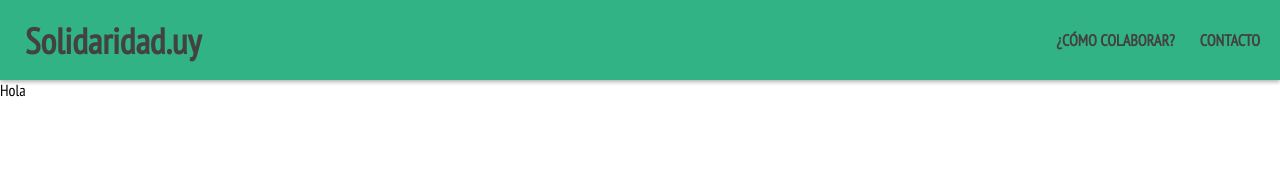
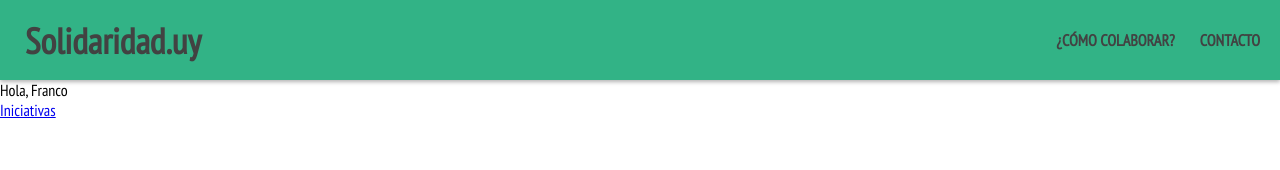
Before and after one commit to martinsd94/solidaridaduy-react, a React (Create React App) app: page /admin in a window 1280 px wide. Shown: the top 170 px of the page. Built offline with nearby package versions, Linux system fonts and the light colour scheme; sample sign-in values are in the browser's storage.

Commit message:
Authentication working

```diff
--- a/src/App.js
+++ b/src/App.js
@@ -17,20 +17,19 @@ import CollaborateView   from './views/CollaborateView';
 import HomeView          from './views/HomeView';
 import InitiativeView    from './views/InitiativeView';
 import SearchResultsView from './views/SearchResultsView';
-import AdminLoginView	 from './views/AdminLoginView';
+import AdminLoginView	 	   from './views/AdminLoginView';
+import AdminControlPanelView   from './views/AdminControlPanelView';
+import AdminInitiativeListView from './views/AdminInitiativeListView';
 
 /* Other components */
 import PageHeader from './components/PageHeader';
+import PageFooter from './components/PageFooter';
 
 /* Styles */
 import './main.scss';
 
 //
 //
-
-/*const resetScroll = () => {
-	window.scrollTo({ top: 0, behavior: 'smooth' });
-}*/
 
 const App = () => {
 
@@ -43,6 +42,8 @@ const App = () => {
   		setAuthTokens(data);
   	}
 
+  	// TODO: Add token EXPIRATION
+
 	return (
 		<AuthContext.Provider value={{ authTokens, setAuthTokens: setTokens }}>
 			<Router>
@@ -54,7 +55,8 @@ const App = () => {
 					<Route path="/search-results" component={SearchResultsView} />
 					<Route path="/initiative/:id" component={InitiativeView} />
 					<Route path="/admin-login"	  component={AdminLoginView} />
-					<PrivateRoute path='/admin'   component={AdminHome} />
+					<PrivateRoute exact={true} path='/admin' component={AdminControlPanelView} />
+					<PrivateRoute path='/admin/initiatives'  component={AdminInitiativeListView} />
 				</Switch>
 				<PageFooter />
 			</Router>
@@ -62,24 +64,4 @@ const App = () => {
 	);
 }
 
-const AdminHome = () => {
-	return <div>Hola</div>;
-}
-
-const PageFooter = () => {
-	return (
-		<footer className='main-footer'>
-			<div className='social-links'>
-				<a href='https://www.facebook.com/solidaridadUY/'><FaFacebook /></a>
-				<a href='https://www.instagram.com/solidaridadUY/'><FaInstagram /></a>
-				<a href='https://twitter.com/SolidaridadUY'><FaTwitter /></a>
-			</div>
-			<div className='info'>
-				<p>Facultad de Ingeniería, 2020</p>
-				<Link to='/admin-login'>Admin login</Link>
-			</div>
-		</footer>
-	);
-}
-
 export default App;
--- a/src/PrivateRoute.js
+++ b/src/PrivateRoute.js
@@ -10,13 +10,14 @@ const PrivateRoute = ({ component: Component, ...rest }) => {
 	return (
 		<Route
 			{...rest}
-			render={props =>
-				authTokens ? (
-					<Component {...props} />
-				) : (
-					<Redirect to='/admin-login' />
-				)
-			}
+			render={(props) => {
+				if(authTokens) {
+					return <Component {...props} />
+				}
+				else {
+					return <Redirect to='/admin-login' />
+				}
+			}}
 		/>
 	);
 }
--- /dev/null
+++ b/src/components/PageFooter.js
@@ -0,0 +1,23 @@
+import React from 'react';
+import { Link } from 'react-router-dom';
+import { FaFacebook, FaInstagram, FaTwitter } from 'react-icons/fa';
+
+import '../main.scss';
+
+const PageFooter = () => {
+	return (
+		<footer className='main-footer'>
+			<div className='social-links'>
+				<a href='https://www.facebook.com/solidaridadUY/'><FaFacebook /></a>
+				<a href='https://www.instagram.com/solidaridadUY/'><FaInstagram /></a>
+				<a href='https://twitter.com/SolidaridadUY'><FaTwitter /></a>
+			</div>
+			<div className='info'>
+				<p>Facultad de Ingeniería, 2020</p>
+				<Link to='/admin-login'>Admin login</Link>
+			</div>
+		</footer>
+	);
+}
+
+export default PageFooter;
--- /dev/null
+++ b/src/views/AdminControlPanelView.js
@@ -0,0 +1,14 @@
+import React from 'react';
+import { Link } from 'react-router-dom';
+
+const AdminControlPanelView = () => {
+	return (
+		<div>
+			Hola, Franco
+			<br />
+			<Link to='/admin/initiatives'>Iniciativas</Link>
+		</div>
+	)
+}
+
+export default AdminControlPanelView;
--- /dev/null
+++ b/src/views/AdminInitiativeListView.js
@@ -0,0 +1,56 @@
+import React, { useEffect, useState } from 'react';
+import {
+	FaSearch,
+} from 'react-icons/fa';
+
+import {
+	useLocation,
+	Link
+} from "react-router-dom";
+
+/* Context */
+import { useAuth } from '../context/auth';
+
+/* Helpers */
+import { getCategoryDisplay } from '../helpers/getCategoryDisplay';
+
+/* Styles */
+import '../main.scss';
+import '../styles/search-results.scss';
+
+
+const AdminInitiativeListView = () => {
+	return (
+		<InitiativesList />
+	)
+}
+
+/* Local components */
+
+const InitiativesList = () => {
+	const [initiatives, setInitiatives] = useState([]);
+	const { authTokens } = useAuth();
+
+	// Fetch initiative data
+	useEffect(() => {
+		fetch('http://localhost:5000/initiatives/list', {
+			crossDomain: true,
+			method: 'GET',
+			headers: {
+				authorization: `Bearer ${authTokens}`
+			}
+		})
+			.then(response => response.json())
+			.then(data => setInitiatives(data));
+	}, []);
+
+	return (
+		<div className='results-container'>
+			{initiatives.map((init, index) => (
+				<p key={index}>{init.name}</p>
+			))}
+		</div>
+	)
+}
+
+export default AdminInitiativeListView;
--- a/src/views/AdminLoginView.js
+++ b/src/views/AdminLoginView.js
@@ -59,8 +59,8 @@ const AdminLoginView = () => {
 	}
 
 	const handleLoginResponse = (data) => {
+		// Display validation errors
 		if (Object.keys(data).indexOf('validation_errors') !== -1) {
-			console.log(data);
 			for(let field in data.validation_errors) {
 				switch (field) {
 					case 'password':
@@ -74,15 +74,15 @@ const AdminLoginView = () => {
 			}
 		}
 		else {
-			// TODO: Log admin in!
-			console.log('No hay errores');
+			// Log admin in!
+			setAuthTokens(data.access_token);
 			setIsLoggedIn(true);
 		}
 	}
 
 	// -----------------------------------------------------------------
 	if (isLoggedIn) {
-		return <Redirect to='admin' />
+		return <Redirect to='/admin' />
 	}
 	else {
 		return (
@@ -112,7 +112,4 @@ const AdminLoginView = () => {
 	}
 }
 
-//							error={passwordError}
-
-
 export default AdminLoginView;
```
